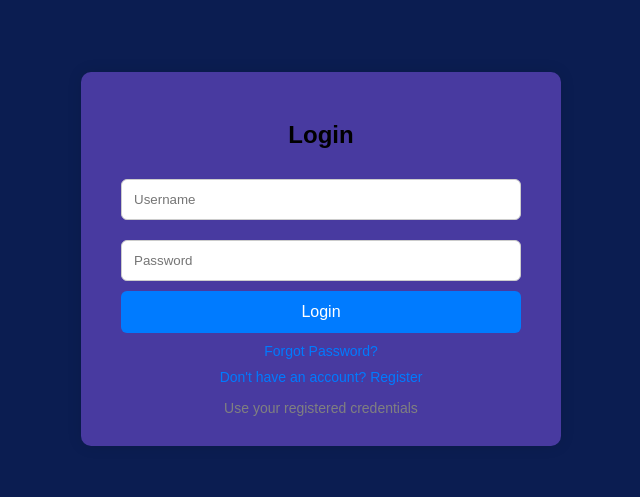
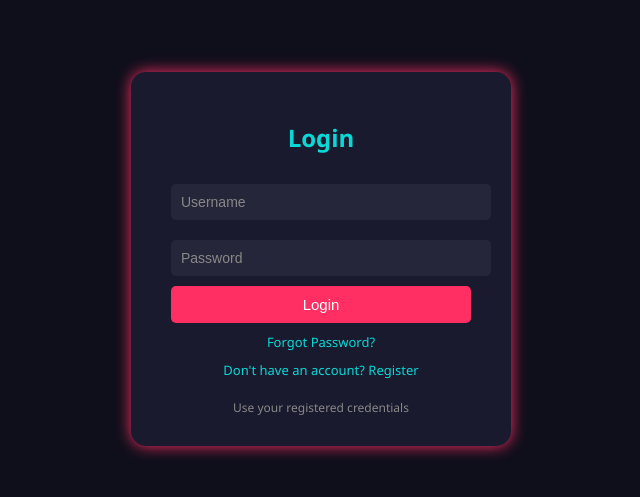
Before and after one commit to MDfahad2001/Project_aura_webapp, a plain HTML site: page login.html in a window 1280 px wide. Shown: the part 141-638 px from the top of the page, without its empty margins (319-959 px from the left). Drawn offline with Linux system fonts and the light colour scheme.

Commit message:
Update Styles.css

```diff
--- a/CSS/Styles.css
+++ b/CSS/Styles.css
@@ -1,69 +1,83 @@
+:root {
+  --background-color: #0f0f1b;
+  --box-color: #1a1a2e;
+  --accent-color: #ff2e63;
+  --highlight-color: #08d9d6;
+  --text-color: #eeeeee;
+  --placeholder-color: #888;
+}
+
 body {
-      font-family: Arial, sans-serif;
-      background: #0B1D51;
+  margin: 0;
+  font-family: 'Segoe UI', Tahoma, Geneva, Verdana, sans-serif;
+  background-color: var(--background-color);
+  color: var(--text-color);
   display: flex;
   align-items: center;
   justify-content: center;
   height: 100vh;
-      margin: 0;
 }
 
 .login-box {
-      background: #483AA0;
+  background-color: var(--box-color);
   padding: 30px 40px;
-      border-radius: 10px;
-      box-shadow: 0 0 15px rgba(0, 0, 0, 0.1);
-      width: 100%;
-      max-width: 400px;
+  border-radius: 15px;
+  box-shadow: 0 0 15px var(--accent-color);
+  text-align: center;
+  width: 300px;
 }
 
-    h2 {
-      text-align: center;
+.login-box h2 {
+  color: var(--highlight-color);
   margin-bottom: 20px;
 }
 
 input[type="text"],
 input[type="password"] {
   width: 100%;
-      padding: 12px;
+  padding: 10px;
   margin: 10px 0;
-      border: 1px solid #ccc;
-      border-radius: 6px;
-      box-sizing: border-box;
+  background-color: #26263a;
+  border: none;
+  border-radius: 5px;
+  color: var(--text-color);
+  font-size: 14px;
+}
+
+input::placeholder {
+  color: var(--placeholder-color);
 }
 
 button {
+  background-color: var(--accent-color);
+  color: white;
+  padding: 10px;
+  border: none;
+  border-radius: 5px;
   width: 100%;
-      padding: 12px;
-      background-color: #007bff;
-      color: white;
-      border: none;
-      border-radius: 6px;
-      font-size: 16px;
+  cursor: pointer;
+  transition: 0.3s ease;
+  font-size: 15px;
+}
+
+button:hover {
+  background-color: var(--highlight-color);
+  color: #000;
+}
+
+.link {
+  margin-top: 10px;
+  color: var(--highlight-color);
+  font-size: 13px;
   cursor: pointer;
 }
 
-    button:hover {
-      background-color: #0056b3;
-    }
-
-    .note {
-      text-align: center;
-      margin-top: 15px;
-      font-size: 14px;
-      color: gray;
-    }
-    .link {
-      text-align: center;
-      margin-top: 10px;
-      font-size: 14px;
-      color: #007bff;
-      cursor: pointer;
-    }
 .link:hover {
   text-decoration: underline;
 }
 
-    footer{
-      color: black;
+.note {
+  margin-top: 20px;
+  font-size: 12px;
+  color: var(--placeholder-color);
 }
```
Lines whose indentation alone changed are shown as unchanged.
